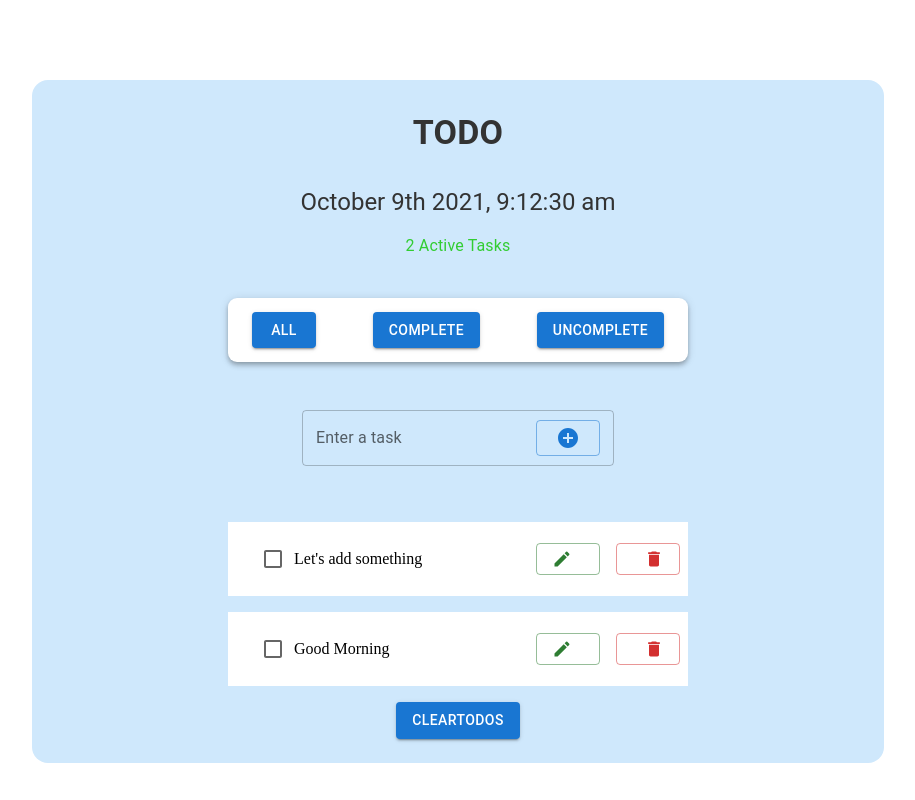
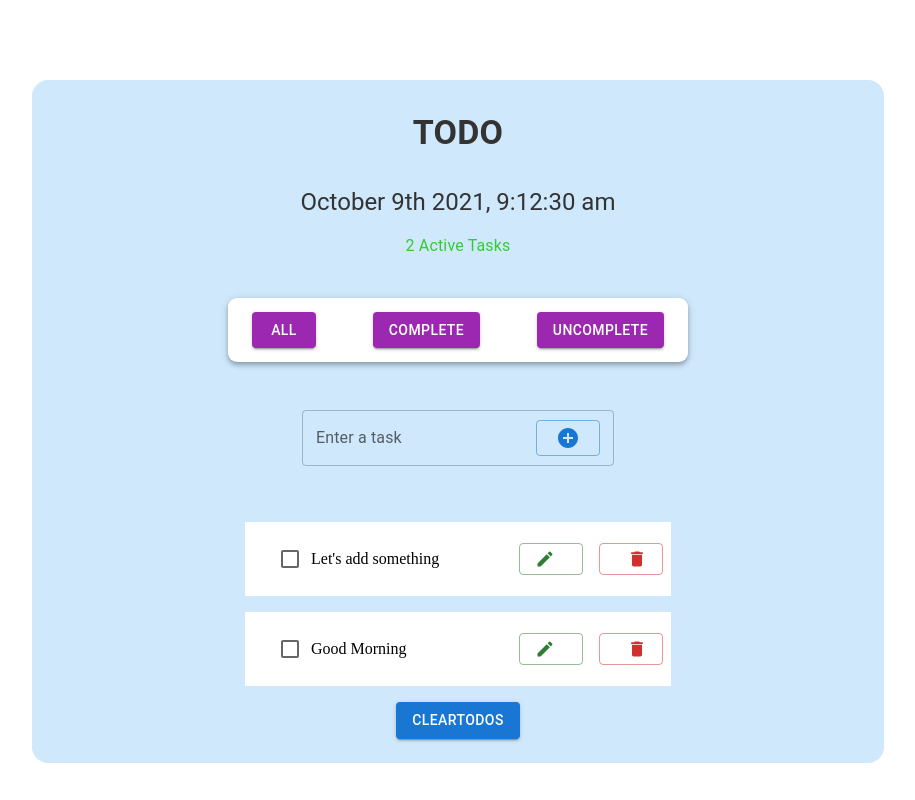
Before and after one commit to Sakib-Dev1/todo-app_sakib, a React (Create React App) app: page / in a window 1280 px wide. Shown: the whole page, without its empty margins (182-1097 px from the left). Built offline with nearby package versions, Linux system fonts and the light colour scheme.

Commit message:
react todo app

```diff
--- a/src/Header/Header.js
+++ b/src/Header/Header.js
@@ -74,13 +74,25 @@ const Header = ({ active, unCompletedTodos, completedTodos, allTodos }) => {
               alignItems: { xs: "center", md: "center" },
             }}
           >
-            <Button onClick={() => allTodos()} variant="contained">
+            <Button
+              color="secondary"
+              onClick={() => allTodos()}
+              variant="contained"
+            >
               All
             </Button>
-            <Button onClick={handleComplete} variant="contained">
+            <Button
+              color="secondary"
+              onClick={handleComplete}
+              variant="contained"
+            >
               Complete
             </Button>
-            <Button onClick={handleUncomplete} variant="contained">
+            <Button
+              color="secondary"
+              onClick={handleUncomplete}
+              variant="contained"
+            >
               Uncomplete
             </Button>
           </Toolbar>
--- a/src/Todos/Todos.js
+++ b/src/Todos/Todos.js
@@ -8,7 +8,7 @@ const Todos = ({ todos, check, clear, remove, edit }) => {
     <>
       <List
         sx={{
-          width: "100%",
+          width: { xs: "50%", md: ' "100%"' },
           maxWidth: 460,
           borderRadius: 4,
           mx: "auto",
```
